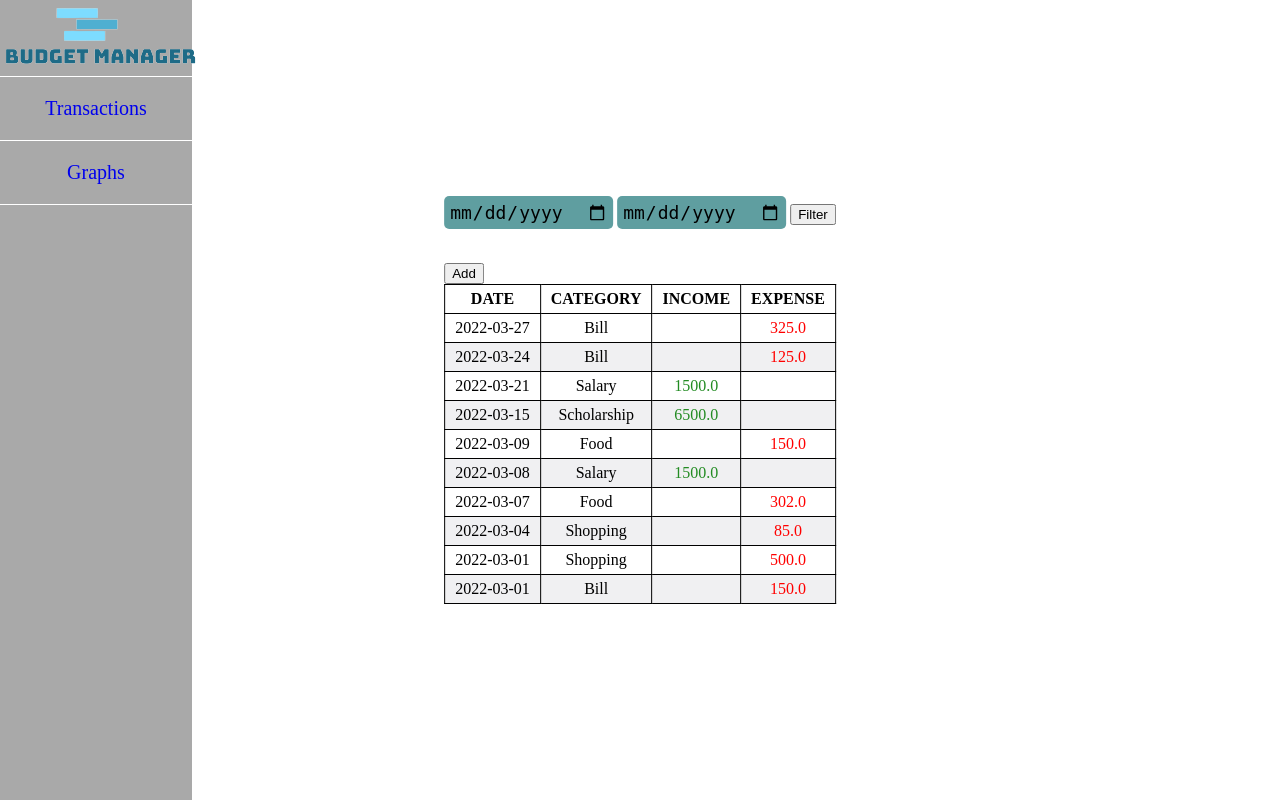
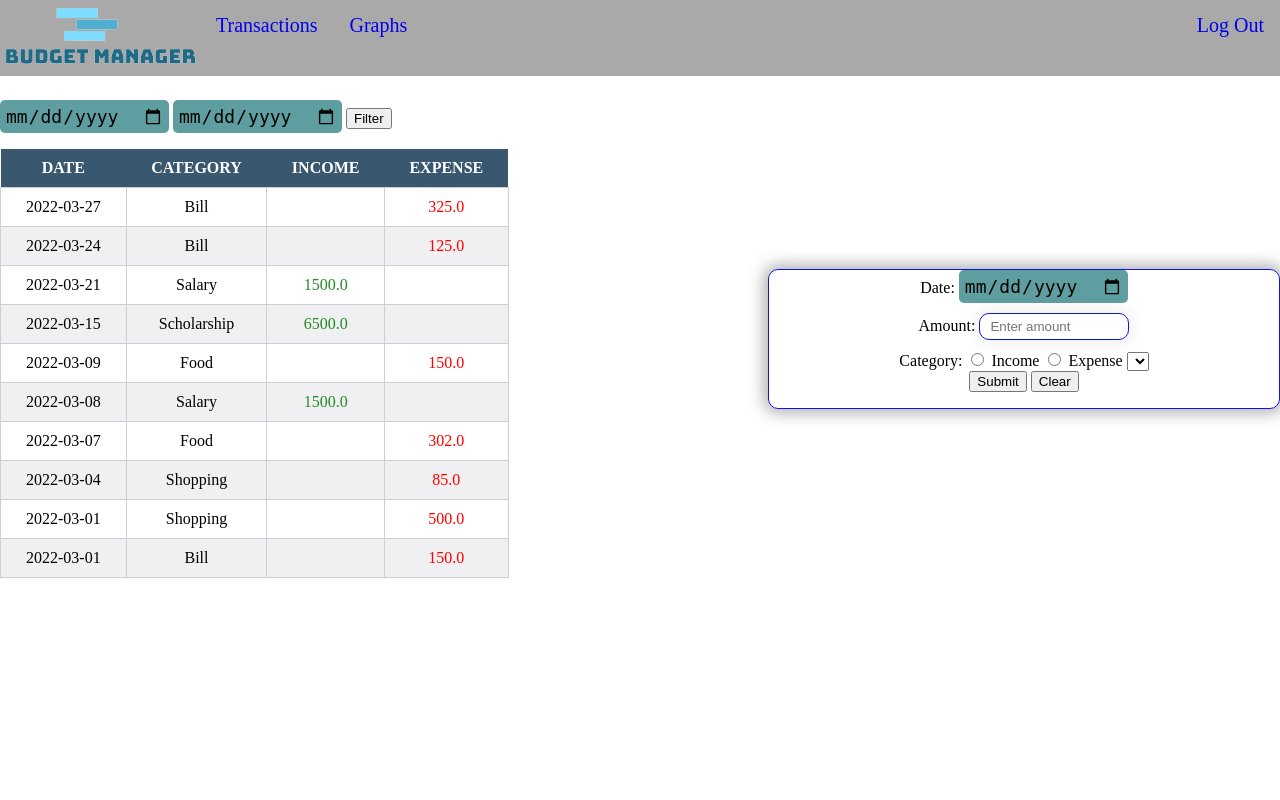
Before and after one commit to bberes92/BudgetManager, a Flask app: page /transactions in a window 1280 px wide. Run offline with Flask 2, Linux system fonts and the light colour scheme; a user stored in the database is signed in; data comes from the database, SQL or seed files in the repository; lists and menus that the app fills with data are empty.

Commit message:
Transactions page style

```diff
--- a/main.py
+++ b/main.py
@@ -36,6 +36,13 @@ def sign_up():
         return redirect(url_for("login"))
 
     return render_template("sign_up.html")
+
+@app.route("/log_out")
+def log_out():
+    session["user_name"] = ""
+    session["user_id"] = ""
+
+    return redirect(url_for("login"))
 
 @app.route("/transactions", methods=["GET", "POST"])
 def transactions():
--- a/static/app.js
+++ b/static/app.js
@@ -26,8 +26,3 @@ function expense_cheked(){
         }
     }
 }
-
-function add_btn() {
-
-    document.querySelector(".form_container").style.display = "block";
-}
--- a/static/login_signup.css
+++ b/static/login_signup.css
@@ -63,6 +63,10 @@ body {
     cursor: pointer;
 }
 
+p {
+    font-size: 12px;
+}
+
 .logo {
     margin: 20px 0;
 }
--- a/static/style.css
+++ b/static/style.css
@@ -1,6 +1,6 @@
 body {
-    margin: 0;
-    padding: 0;
+  margin: 0;
+  padding: 0;
 }
 
 /*Navbar style*/
@@ -8,72 +8,30 @@ ul {
   list-style-type: none;
   margin: 0;
   padding: 0;
-  width: 15%;
   background-color: darkgray;
-  height: 100%;
+  overflow: hidden;
   position: fixed;
+  top: 0;
+  width: 100%;
 }
+
 li {
-  text-align: center;
-  border-bottom: 1px solid #fff;
+  float: left;
+}
+
+li:last-child {
+  float: right;
 }
 
 li a {
   display: block;
   text-decoration: none;
+  text-align: center;
   font-size: 20px;
-  padding: 20px 0px;
+  padding: 14px 16px;
 }
 
 li a:hover {
   background-color: darkslategray;
   color: white;
 }
-
-/*add style*/
-
-#add_data {
-  position: absolute;
-  transform: translate(-50%, -50%);
-  top: 50%;
-  left: 50%;
-}
-
-.input_field {
-  width: 150px;
-  margin: 10px 0;
-  padding: 5px 10px;
-  border: 1px solid rgb(11, 24, 212);
-  border-radius: 10px;
-  box-shadow: 0 0 15px 4px rgba(0, 0, 0, 0.06);
-}
-
-input[type="date"] {
-  background-color: cadetblue;
-  padding: 5px;
-  font-size: 18px;
-  border: none;
-  outline: none;
-  border-radius: 5px;
-}
-
-#container {
-  position: absolute;
-  transform: translate(-50%, -50%);
-  top: 50%;
-  left: 50%;
-}
-
-.grid-container {
-  display: grid;
-  grid-template-columns: auto auto;
-}
-
-.grid-item-3 {
-  grid-column-start: 1;
-  grid-column-end: 3;
-}
-
-.form_container {
-  display: none;
-}
--- a/static/transactions.css
+++ b/static/transactions.css
@@ -1,3 +1,36 @@
+* {
+  box-sizing: border-box;
+}
+
+.row {
+  display: flex;
+  margin-top: 100px;
+}
+
+.column {
+  float: left;
+}
+
+.left {
+  width: 60%;
+}
+
+.right {
+  width: 40%;
+}
+
+.container {
+  margin: 0;
+  position: relative;
+  top: 50%;
+  -ms-transform: translateY(-50%);
+  transform: translateY(-50%);
+  text-align: center;
+  border: 1px solid rgb(11, 24, 212);
+  border-radius: 10px;
+  box-shadow: 0 0 15px 4px rgba(97, 97, 97, 0.5);
+}
+
 #income_col {
     color: forestgreen;
   }
@@ -6,17 +39,14 @@
   color: red;
 }
 
-  #container {
-    position: absolute;
-    transform: translate(-50%, -50%);
-    top: 50%;
-    left: 50%;
+table {
+  border-collapse: collapse;
+  text-align: center;
 }
 
-  table {
-    border: 1px solid #000;
-    border-collapse: collapse;
-    text-align: center;
+thead {
+  background: #395870;
+  color: #fff;
 }
 
 tbody tr:nth-child(even){
@@ -24,11 +54,28 @@
 }
 
 th {
-    border: 1px solid #000;
-    padding: 5px 10px;
+  padding: 10px 25px;
 }
 
 td {
-    border: 1px solid #000;
+  border: 1px solid #cecfd5;;
+  padding: 10px 25px;
+}
+
+.input_field {
+  width: 150px;
+  margin: 10px 0;
   padding: 5px 10px;
+  border: 1px solid rgb(11, 24, 212);
+  border-radius: 10px;
+  box-shadow: 0 0 15px 4px rgba(0, 0, 0, 0.06);
 }
+
+input[type="date"] {
+  background-color: cadetblue;
+  padding: 5px;
+  font-size: 18px;
+  border: none;
+  outline: none;
+  border-radius: 5px;
+}
--- a/templates/base.html
+++ b/templates/base.html
@@ -15,12 +15,12 @@
             <li><img src="../static/images/logo_transparent_bg.png" alt="Not Found"></li>
             <li><a href="{{ url_for('transactions') }}">Transactions</a></li>
             <li><a href="{{ url_for('graphs')}}">Graphs</a></li>
+            <li><a href="{{ url_for('log_out')}}">Log Out</a></li>
         </ul>
     </div>
 
-    <div id="container">
-        {% block content %} {% endblock %}
-    </div>
+    {% block content %}
+    {% endblock %}
 
 </body>
 </html>
--- a/templates/base_login_signup.html
+++ b/templates/base_login_signup.html
@@ -4,7 +4,6 @@
     <meta charset="UTF-8">
     <meta http-equiv="X-UA-Compatible" content="IE=edge">
     <meta name="viewport" content="width=device-width, initial-scale=1.0">
-    <link rel="stylesheet" href="{{url_for('static', filename='login.css')}}">
     {% block head %}
     {% endblock %}
     <title>Login</title>
--- a/templates/graphs.html
+++ b/templates/graphs.html
@@ -1,5 +1,5 @@
 {% block head %}
-<link rel="stylesheet" href="{{url_for('static', filename='style.css')}}">
+<link rel="stylesheet" href="{{url_for('static', filename='graphs.css')}}">
 <script src="https://cdn.jsdelivr.net/npm/chart.js"></script>
 <title>Graphs</title>
 {% endblock %}
--- a/templates/transactions.html
+++ b/templates/transactions.html
@@ -6,44 +6,21 @@
 
 {% extends "base.html" %}
 {% block content %}
-
+<div class="row">
+    <div class="column left">
         <form action="/transactions" method="POST">
             <input type="date" name="from_date_input" id="from_date_input">
             <input type="date" name="to_date_input" id="to_date_input">
             <input type="submit" value="Filter">
         </form>
-<br>
-<button id="add_btn" onclick="add_btn()">Add</button>
-<br>
-<div class="form_container">
-    <form action="/add_to_db" method="POST">
-        <div>
-            <label for="date_input">Date:</label>
-            <input type="date" name="date_input" required>
-            <label for="amount">Amount:</label>
-            <input type="number" name="sum_input" id="amount" class="input_field" placeholder="Enter amount">
-        </div>
-        <div>
-            <label for="">Category:</label>
-            <input type="radio" id="income" name="main_category" value="INCOME" onchange="income_cheked()">
-            <label for="income">Income</label>
-            <input type="radio" id="expense" name="main_category" value="EXPENSE" onchange="expense_cheked()">
-            <label for="expense">Expense</label>
-            <select id="select_category" name="sub_category"></select>
-        </div>
-        <div>
-            <input type="submit" value="Submit">
-            <button type="reset">Clear</button>
-        </div>
-    </form>
-</div>
+
         <table>
             <thead>
                 <tr>
-            <th>DATE</th>
-            <th>CATEGORY</th>
-            <th>INCOME</th>
-            <th>EXPENSE</th>
+                    <th scope="col">DATE</th>
+                    <th scope="col">CATEGORY</th>
+                    <th scope="col">INCOME</th>
+                    <th scope="col">EXPENSE</th>
                 </tr>
             </thead>
             <tbody>
@@ -57,5 +34,32 @@
                 {% endfor %}
             </tbody>
         </table>
+    </div>
+
+    <div class="column right">
+        <div class="container">
+            <form action="/add_to_db" method="POST">
+                <div>
+                    <label for="date_input">Date:</label>
+                    <input type="date" name="date_input" required>
+                    <br>
+                    <label for="amount">Amount:</label>
+                    <input type="number" name="sum_input" id="amount" class="input_field" placeholder="Enter amount">
+                    <br>
+                    <label for="">Category:</label>
+                    <input type="radio" id="income" name="main_category" value="INCOME" onchange="income_cheked()">
+                    <label for="income">Income</label>
+                    <input type="radio" id="expense" name="main_category" value="EXPENSE" onchange="expense_cheked()">
+                    <label for="expense">Expense</label>
+                    <select id="select_category" name="sub_category"></select>
+                    <br>
+                    <input type="submit" value="Submit">
+                    <button type="reset">Clear</button>
+                </div>
+            </form>
+        </div>
+    </div>
+
+</div>
 
 {% endblock %}
```
Also changed, not shown: static/graphs.css (added, +9 -0 lines), static/sign_up.css (deleted, +0 -29 lines). Lines whose indentation alone changed are shown as unchanged.
